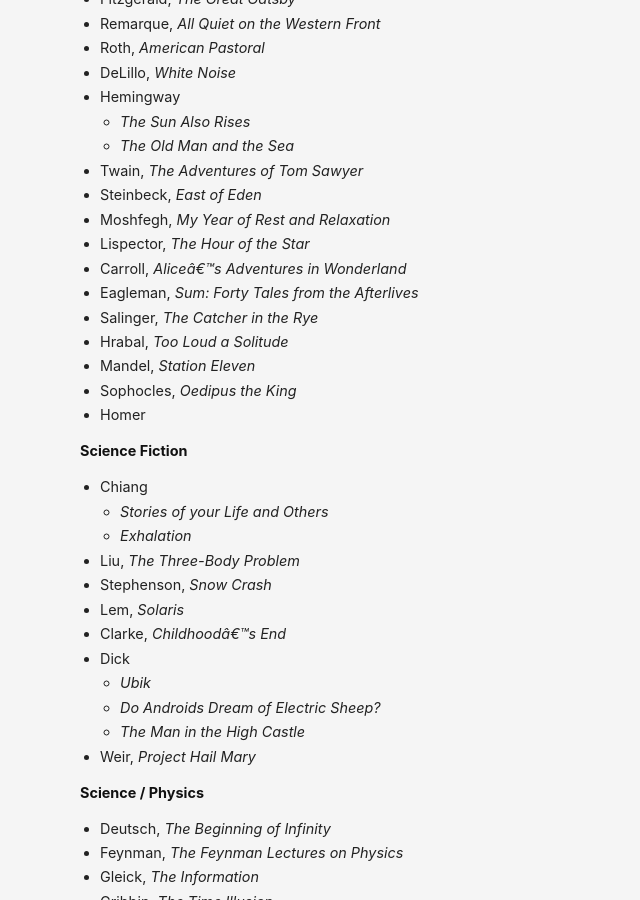
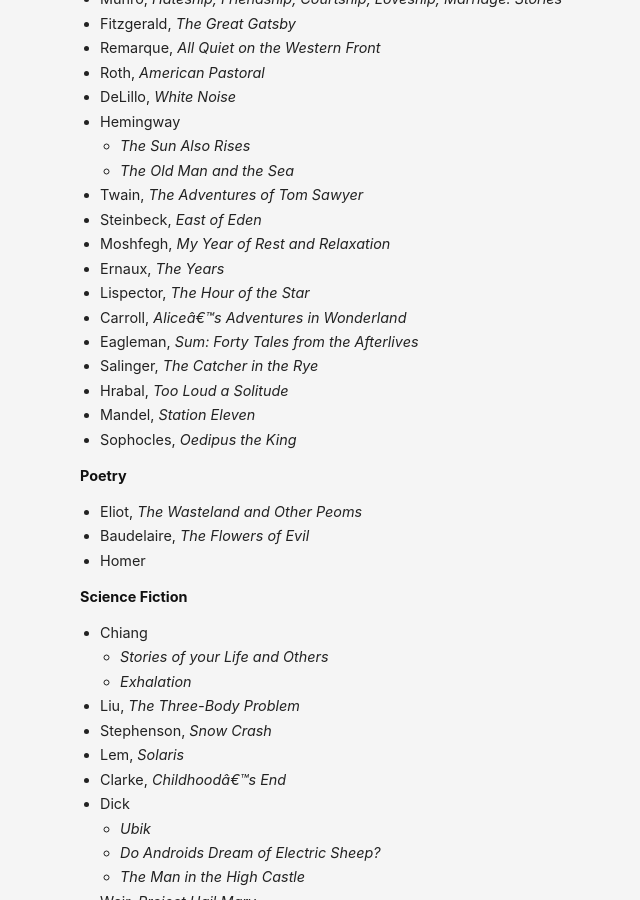
Before and after one commit to danschlz/danschulz.github.io, a Jekyll site: the page built from books.md, in a window 1280 px wide and 900 px high, scrolled down 5007 px. Shown: the whole window, without its empty margins (280-920 px from the left). Built offline with Jekyll 4.4.1, drawn with Linux system fonts in a browser that asks for light colours.

Commit message:
Update books.md

```diff
--- a/books.md
+++ b/books.md
@@ -13,6 +13,7 @@ Jump to:
 * [Tech History](#svalley)
 * [Business History](#bhistory)
 * [Fiction](#fiction)
+* [Poetry](#poetry)
 * [Science Fiction](#scifi)
 * [Science / Physics](#science)
 * [Biology / Anthropology](#biology)
@@ -208,6 +209,7 @@ Jump to:
 - Twain, _The Adventures of Tom Sawyer_
 - Steinbeck, _East of Eden_
 - Moshfegh, _My Year of Rest and Relaxation_
+- Ernaux, _The Years_
 - Lispector, _The Hour of the Star_
 - Carroll, _Alice's Adventures in Wonderland_
 - Eagleman, _Sum: Forty Tales from the Afterlives_
@@ -215,6 +217,10 @@ Jump to:
 - Hrabal, _Too Loud a Solitude_
 - Mandel, _Station Eleven_
 - Sophocles, _Oedipus the King_
+
+**Poetry** <a name="poetry"></a>
+- Eliot, _The Wasteland and Other Peoms_
+- Baudelaire, _The Flowers of Evil_
 - Homer
 
 **Science Fiction** <a name="scifi"></a>
```
